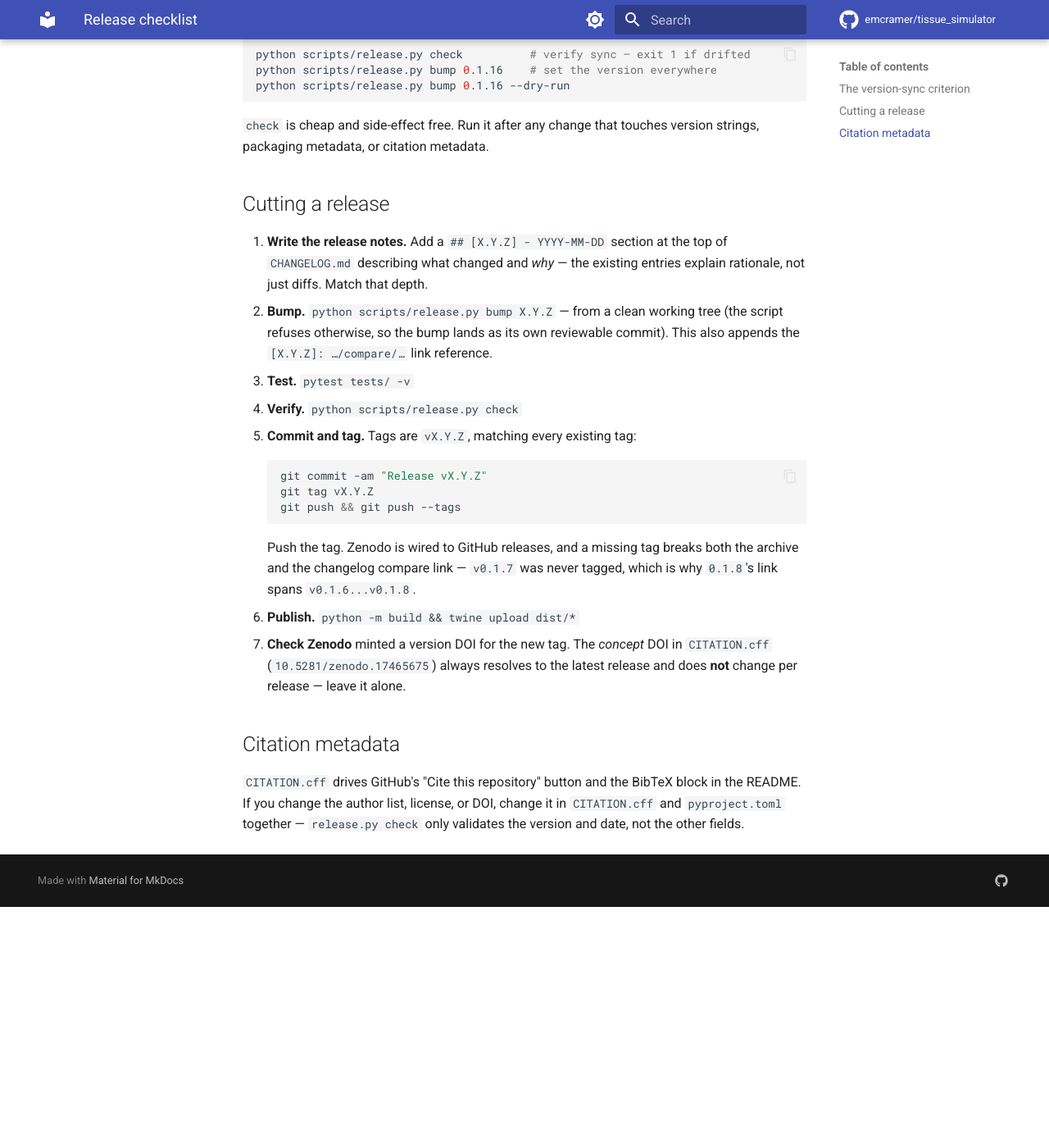
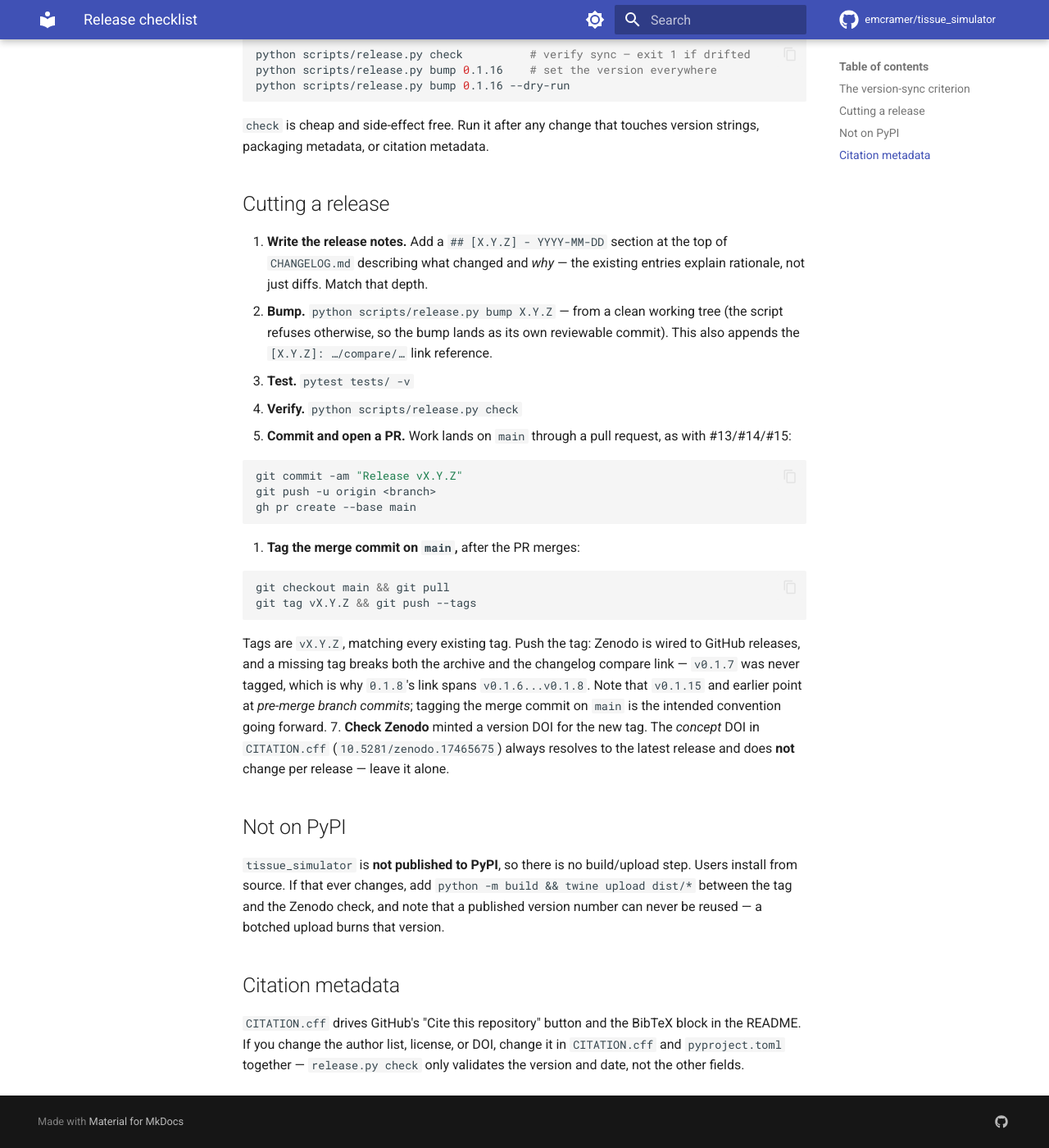
Before and after one commit to emcramer/tissue_simulator, an MkDocs documentation site: the page built from docs/notes/releasing.md, in a window 1280 px wide and 1400 px high, scrolled down 789 px. Shown: the whole window at 82% size. Built offline with MkDocs 1.6.1 and Material for MkDocs 9.7.7, drawn with Linux system fonts in a browser that asks for light colours; comment, search, counter and statistics services are not loaded; the version menu is left out; before the commit the page ends 1895 px from its top, so only the background shows below that.

Commit message:
Correct release checklist: PR-then-tag flow, and no PyPI step

````diff
--- a/docs/notes/releasing.md
+++ b/docs/notes/releasing.md
@@ -39,19 +39,39 @@ version strings, packaging metadata, or citation metadata.
    commit). This also appends the `[X.Y.Z]: …/compare/…` link reference.
 3. **Test.** `pytest tests/ -v`
 4. **Verify.** `python scripts/release.py check`
-5. **Commit and tag.** Tags are `vX.Y.Z`, matching every existing tag:
+5. **Commit and open a PR.** Work lands on `main` through a pull request, as
+   with #13/#14/#15:
+
    ```bash
    git commit -am "Release vX.Y.Z"
-   git tag vX.Y.Z
-   git push && git push --tags
+   git push -u origin <branch>
+   gh pr create --base main
    ```
-   Push the tag. Zenodo is wired to GitHub releases, and a missing tag breaks
-   both the archive and the changelog compare link — `v0.1.7` was never tagged,
-   which is why `0.1.8`'s link spans `v0.1.6...v0.1.8`.
-6. **Publish.** `python -m build && twine upload dist/*`
+
+6. **Tag the merge commit on `main`,** after the PR merges:
+
+   ```bash
+   git checkout main && git pull
+   git tag vX.Y.Z && git push --tags
+   ```
+
+   Tags are `vX.Y.Z`, matching every existing tag. Push the tag: Zenodo is
+   wired to GitHub releases, and a missing tag breaks both the archive and the
+   changelog compare link — `v0.1.7` was never tagged, which is why `0.1.8`'s
+   link spans `v0.1.6...v0.1.8`. Note that `v0.1.15` and earlier point at
+   *pre-merge branch commits*; tagging the merge commit on `main` is the
+   intended convention going forward.
 7. **Check Zenodo** minted a version DOI for the new tag. The *concept* DOI in
    `CITATION.cff` (`10.5281/zenodo.17465675`) always resolves to the latest
    release and does **not** change per release — leave it alone.
+
+## Not on PyPI
+
+`tissue_simulator` is **not published to PyPI**, so there is no build/upload
+step. Users install from source. If that ever changes, add
+`python -m build && twine upload dist/*` between the tag and the Zenodo check,
+and note that a published version number can never be reused — a botched
+upload burns that version.
 
 ## Citation metadata
 
````
Also changed, not shown: CHANGELOG.md (+2 -1 lines), 1 other file.
